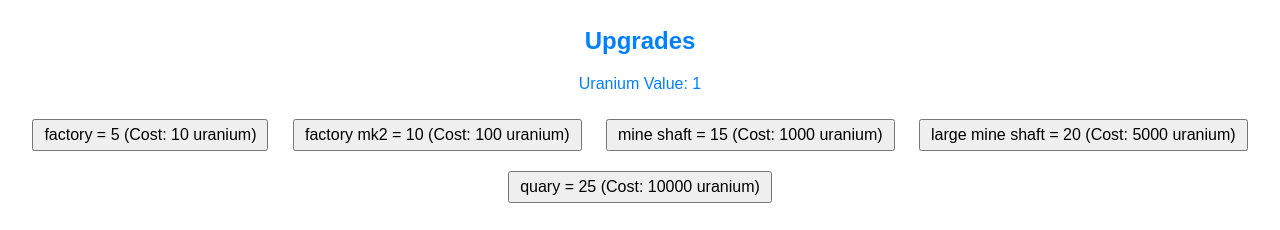
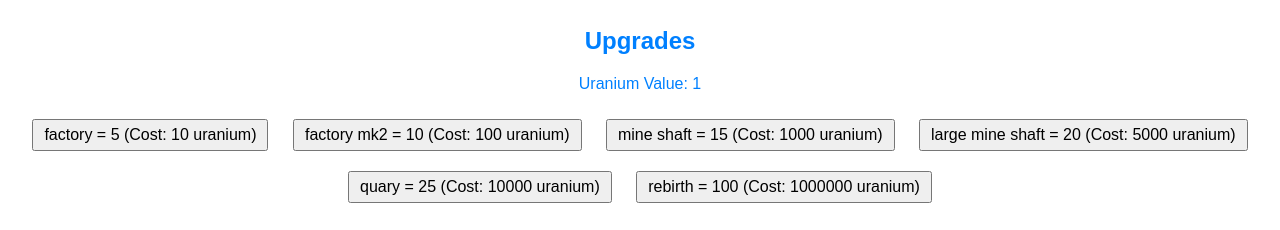
Before and after one commit to tchbooy/UraniumClicker-2, a plain HTML site: page index.html in a window 1280 px wide. Shown: the part 550-780 px from the top of the page. Drawn offline with Linux system fonts and the light colour scheme.

Commit message:
Update index.html

```diff
--- a/index.html
+++ b/index.html
@@ -67,6 +67,7 @@
     <button id="upgrade3" class="upgrade" onclick="buyUpgrade(1000, 15)">mine shaft = 15  (Cost: 1000 uranium)</button>
     <button id="upgrade4" class="upgrade" onclick="buyUpgrade(5000, 20)">large mine shaft = 20 (Cost: 5000 uranium)</button>
     <button id="upgrade5" class="upgrade" onclick="buyUpgrade(10000, 25)">quary = 25 (Cost: 10000 uranium)</button>
+    <button id="rebirth" class="upgrade" onclick="buyUpgrade(10000, 25)">rebirth = 100 (Cost: 1000000 uranium)</button>
     <h2>save Game</h2>
     <button class="upgrade" onclick="saveGame()">Save Game</button>
     <button class="upgrade" onclick="loadGame()">Load Game</button>
```
